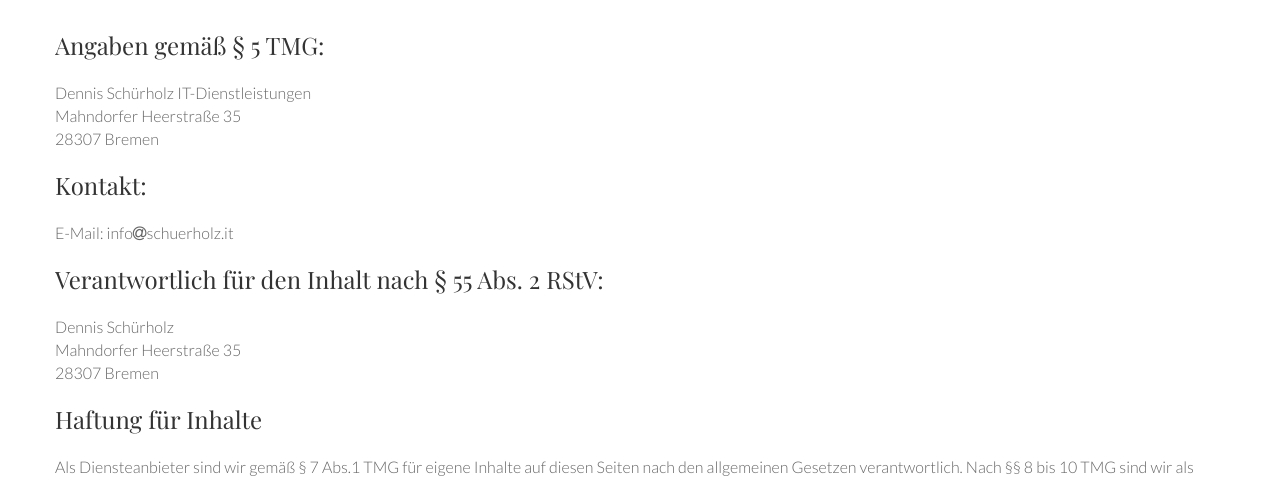
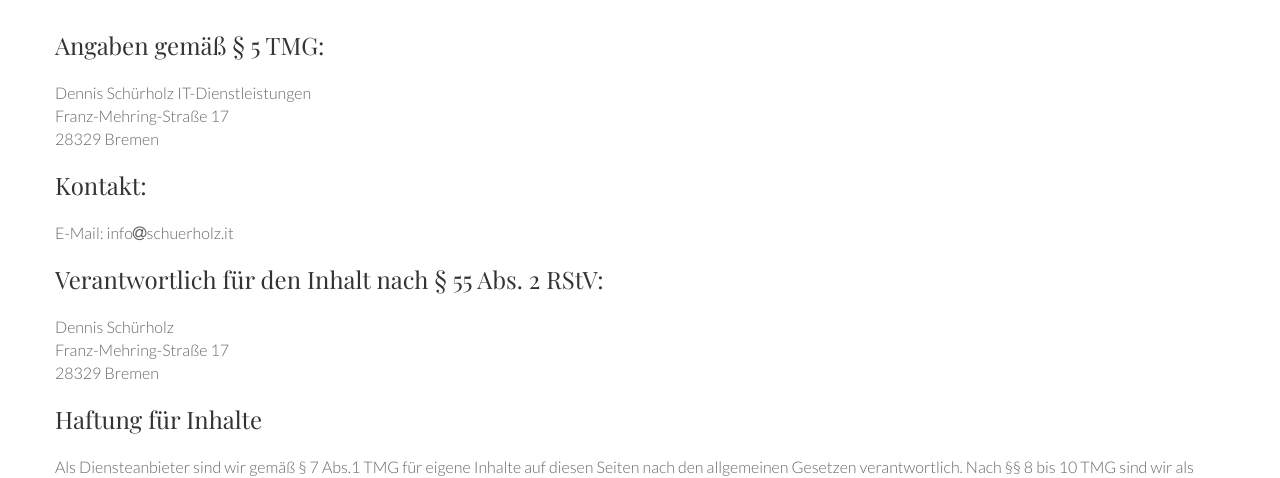
Before and after one commit to dennisschuerholz/schuerholz.it, a Jekyll site: the page built from _pages/impressum.md, in a window 1280 px wide. Shown: the part 226-704 px from the top of the page. Built offline with Jekyll 4.4.1, drawn with Linux system fonts in a browser that asks for light colours.

Commit message:
Update Impressum und Datenschutz

```diff
--- a/_pages/impressum.md
+++ b/_pages/impressum.md
@@ -11,14 +11,14 @@ picture-pos: 70%
 
 <h3>Angaben gemäß § 5 TMG:</h3>
 <p>Dennis Schürholz IT-Dienstleistungen<br />
-Mahndorfer Heerstraße 35<br />
-28307 Bremen</p>
+Franz-Mehring-Straße 17<br />
+28329 Bremen</p>
 <h3>Kontakt:</h3>
 E-Mail: info<i class="fa fa-at"></i>schuerholz.it
 <h3>Verantwortlich für den Inhalt nach § 55 Abs. 2 RStV:</h3>
 <p>Dennis Schürholz<br />
-Mahndorfer Heerstraße 35<br />
-28307 Bremen</p>
+Franz-Mehring-Straße 17<br />
+28329 Bremen</p>
 <h3>Haftung für Inhalte</h3>
 <p>Als Diensteanbieter sind wir gemäß § 7 Abs.1 TMG für eigene Inhalte auf diesen Seiten nach den allgemeinen Gesetzen verantwortlich. Nach §§ 8 bis 10 TMG sind wir als Diensteanbieter jedoch nicht verpflichtet, übermittelte oder gespeicherte fremde Informationen zu überwachen oder nach Umständen zu forschen, die auf eine rechtswidrige Tätigkeit hinweisen.</p>
 <p>Verpflichtungen zur Entfernung oder Sperrung der Nutzung von Informationen nach den allgemeinen Gesetzen bleiben hiervon unberührt. Eine diesbezügliche Haftung ist jedoch erst ab dem Zeitpunkt der Kenntnis einer konkreten Rechtsverletzung möglich. Bei Bekanntwerden von entsprechenden Rechtsverletzungen werden wir diese Inhalte umgehend entfernen.</p>
```
Also changed, not shown: _pages/datenschutz.md (+0 -5 lines).
